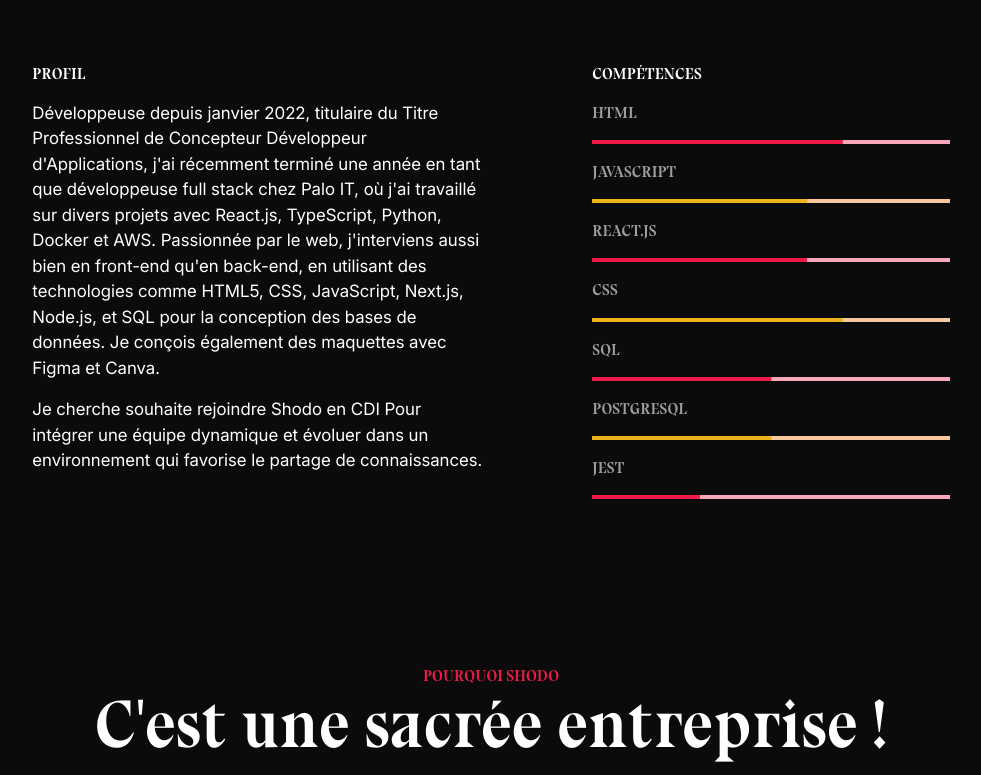
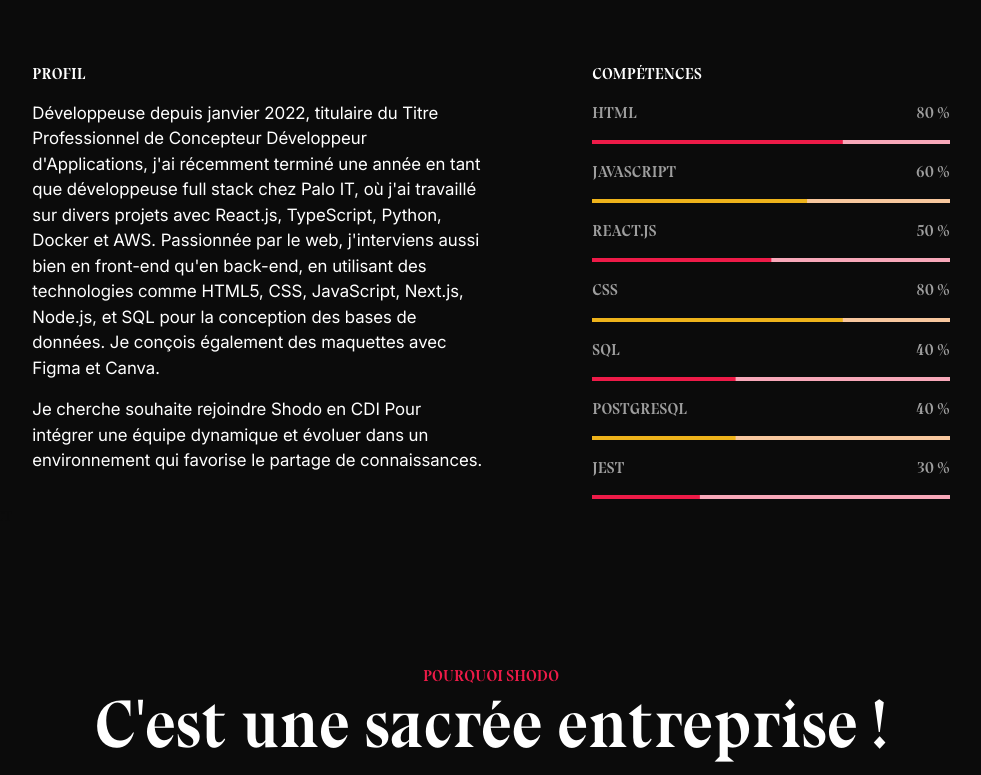
Before and after one commit to Mlisande/JoinMelisandeShodo, a Next.js app: page / in a window 1280 px wide. Shown: the part 1025-1800 px from the top of the page, without its empty margins (149-1130 px from the left). Built offline with nearby package versions, Linux system fonts and the light colour scheme.

Commit message:
add animation in WhyShodo component

```diff
--- a/package.json
+++ b/package.json
@@ -13,6 +13,7 @@
     "@emotion/styled": "^11.13.0",
     "@mui/icons-material": "^6.1.5",
     "@mui/material": "^6.1.5",
+    "framer-motion": "^11.11.9",
     "next": "14.2.15",
     "react": "^18",
     "react-dom": "^18"
--- a/src/app/components/About.tsx
+++ b/src/app/components/About.tsx
@@ -19,19 +19,40 @@ const About: React.FC = () => {
                 <Grid2 size={4}>
                     <Typography variant="h3" marginBottom="1rem"> COMPÉTENCES </Typography>
                     <Stack sx={{ width: '100%', color: 'grey.500' }} spacing={2}>
+                        <Box display="flex" justifyContent="space-between">
                         <Typography variant="h3">HTML</Typography>
+                        <Typography variant="h3">80 %</Typography>
+                        </Box>
                         <LinearProgress variant="determinate" value={70} color="secondary" />
+                        <Box display="flex" justifyContent="space-between">
                         <Typography variant="h3">JAVASCRIPT</Typography>
+                        <Typography variant="h3">60 %</Typography>
+                        </Box>
                         <LinearProgress variant="determinate" value={60} color="warning" sx={{'& .MuiLinearProgress-bar': { backgroundColor:'background.default'}}} />
+                        <Box display="flex" justifyContent="space-between">
                         <Typography variant="h3">REACT.JS</Typography>
-                        <LinearProgress variant="determinate" value={60} color="secondary" />
+                        <Typography variant="h3">50 %</Typography>
+                        </Box>
+                        <LinearProgress variant="determinate" value={50} color="secondary" />
+                        <Box display="flex" justifyContent="space-between">
                         <Typography variant="h3">CSS</Typography>
+                        <Typography variant="h3">80 %</Typography>
+                        </Box>
                         <LinearProgress variant="determinate" value={70} color="warning" sx={{'& .MuiLinearProgress-bar': { backgroundColor:'background.default'}}} />
+                        <Box display="flex" justifyContent="space-between">
                         <Typography variant="h3">SQL</Typography>
-                        <LinearProgress variant="determinate" value={50} color="secondary" />
+                        <Typography variant="h3"> 40 %</Typography>
+                        </Box>
+                        <LinearProgress variant="determinate" value={40} color="secondary" />
+                        <Box display="flex" justifyContent="space-between">
                         <Typography variant="h3">POSTGRESQL</Typography>
-                        <LinearProgress variant="determinate" value={50} color="warning" sx={{'& .MuiLinearProgress-bar': { backgroundColor:'background.default'}}} />
+                        <Typography variant="h3">40 %</Typography>
+                        </Box>
+                        <LinearProgress variant="determinate" value={40} color="warning" sx={{'& .MuiLinearProgress-bar': { backgroundColor:'background.default'}}} />
+                        <Box display="flex" justifyContent="space-between">
                         <Typography variant="h3">JEST</Typography>
+                        <Typography variant="h3">30 %</Typography>
+                        </Box>
                         <LinearProgress variant="determinate" value={30} color="secondary"/>
                     </Stack>
                 </Grid2>
--- a/src/app/components/Header.tsx
+++ b/src/app/components/Header.tsx
@@ -20,10 +20,10 @@ const Header:React.FC = () => {
                         <Typography variant="h3" sx={{ marginBottom:'.1rem'}}>CODE WE CODE</Typography>
                     </Box>
                     <Stack direction="row" spacing="2rem" marginLeft="auto">
-                        <Button color="inherit" sx={{typography:"body1", textTransform:"none"}} component={Link} href="#about" > A propos </Button>
-                        <Button color="inherit" sx={{typography:"body1", textTransform:"none"}} component={Link} href="#whyshodo"> Pourquoi Shodo </Button>
-                        <Button color="inherit" sx={{typography:"body1", textTransform:"none"}} component={Link} href="#services"> Services </Button>
-                        <Button color="inherit" sx={{typography:"body1", textTransform:"none"}} component={Link} href="#contact"> Contacts </Button>
+                        <Button color="inherit" sx={{typography:"body1", textTransform:"none", ":hover":{ transition:"transform .3s color .3s", color:"primary.main", backgroundColor:"secondary.main"}}} component={Link} href="#about" > A propos </Button>
+                        <Button color="inherit" sx={{typography:"body1", textTransform:"none", ":hover":{ transition:"transform .3s color .3s", color:"primary.main", backgroundColor:"background.default"}}} component={Link} href="#whyshodo"> Pourquoi Shodo </Button>
+                        <Button color="inherit" sx={{typography:"body1", textTransform:"none", ":hover":{ transition:"transform .3s color .3s", color:"primary.main", backgroundColor:"background.paper"}}} component={Link} href="#services"> Services </Button>
+                        <Button color="inherit" sx={{typography:"body1", textTransform:"none", ":hover":{ transition:"transform .3s color .3s", color:"primary.main", backgroundColor:"secondary.main"}}} component={Link} href="#contact"> Contacts </Button>
                     </Stack>
                 </Toolbar>
             </AppBar>
--- a/src/app/components/WhyShodo.tsx
+++ b/src/app/components/WhyShodo.tsx
@@ -1,7 +1,12 @@
+'use client';
 import React from "react";
 import { Container, Grid2, Paper, List,ListItem, Typography, ListItemText} from "@mui/material";
+import { motion, useInView } from "framer-motion";
 
 const WhyShodo: React.FC = () => {
+    const ref = React.useRef(null);
+    const isInView = useInView(ref, { once: true });
+
     const lists = [
         {
             text: "Parce que je souhaite un environnement de travail équitable, qui prône la transparence et le respect. ",
@@ -35,10 +40,18 @@ const WhyShodo: React.FC = () => {
                     </Typography>
                     <List>
                         {lists.map((list, index) => (
+                            <motion.div
+                                ref={ref}
+                                key={index}
+                                initial={{ opacity: 0, y: 50 }}
+                                animate={{ opacity: isInView ? 1 : 0, y: isInView ? 0 : 50 }}
+                                transition={{ duration: 0.5, delay: index * 0.3 }}
+                                >
                             <ListItem key={index} sx={{ display: 'flex', marginBottom: "1.5rem"}}>
                                 <ListItemText disableTypography primary={<Typography variant="h2">{`${index+1}.`}</Typography>} sx={{ flex: "0 0 30px", marginRight:"3rem"}}/>
                                 <ListItemText primary={list.text} />
                             </ListItem>
+                            </motion.div>
                         ))}
                     </List>
                 </Grid2>
--- a/src/app/styles/theme.ts
+++ b/src/app/styles/theme.ts
@@ -10,7 +10,8 @@ const theme = createTheme({
             main :'#ee1b48' // rose/rouge
         },
         background : {
-            default:'#eeb31b', // jaune/orange
+            default:'#eeb31b', // jaune
+            paper : '#ee741b' // orange
         }
     },
     typography : {
```
Also changed, not shown: 1 other file (tests, documents, lock files or other folders).
